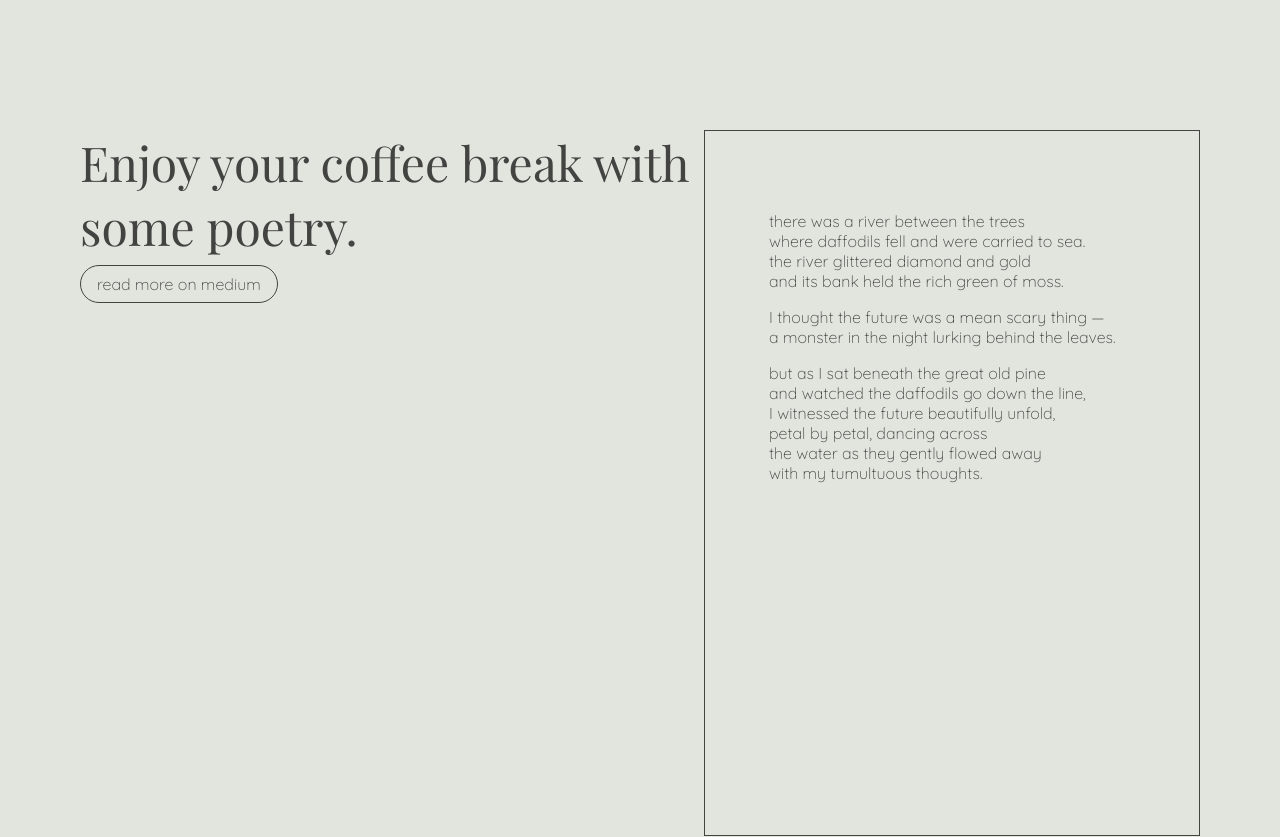
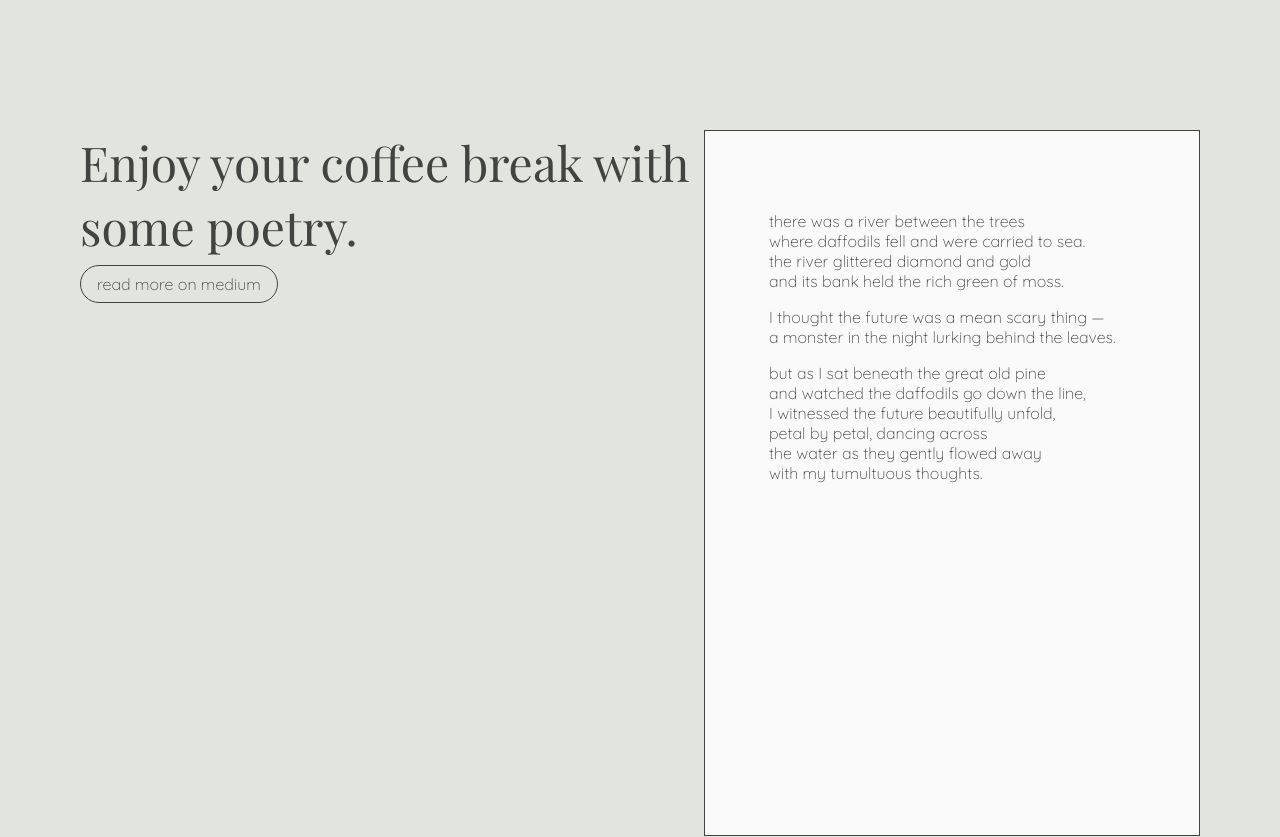
Before and after one commit to vtyeh/vtyeh.github.io, a React (Create React App) app: page / in a window 1280 px wide. Shown: the part 2680-3517 px from the top of the page. Built offline with nearby package versions, Linux system fonts and the light colour scheme.

Commit message:
make poetry page off-white for better readability

```diff
--- a/src/index.css
+++ b/src/index.css
@@ -124,6 +124,7 @@ body {
   width: 35em;
   height: 40em;
   padding: 4em 0 0 4em;
+  background-color: rgb(250, 250, 250);
 }
 
 .linkButton {
@@ -135,7 +136,7 @@ body {
 }
 
 .linkButton:hover {
-  background-color: rgb(255, 255, 255);
+  background-color: rgb(250, 250, 250);
 }
 
 .contactLinks {
```
